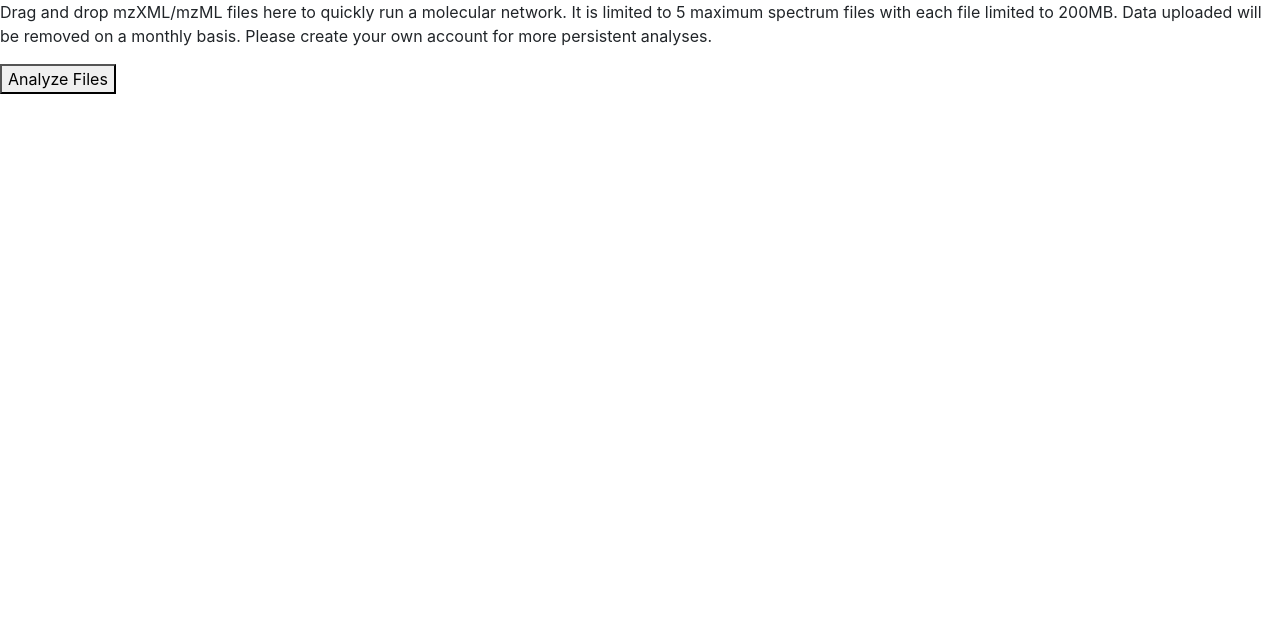
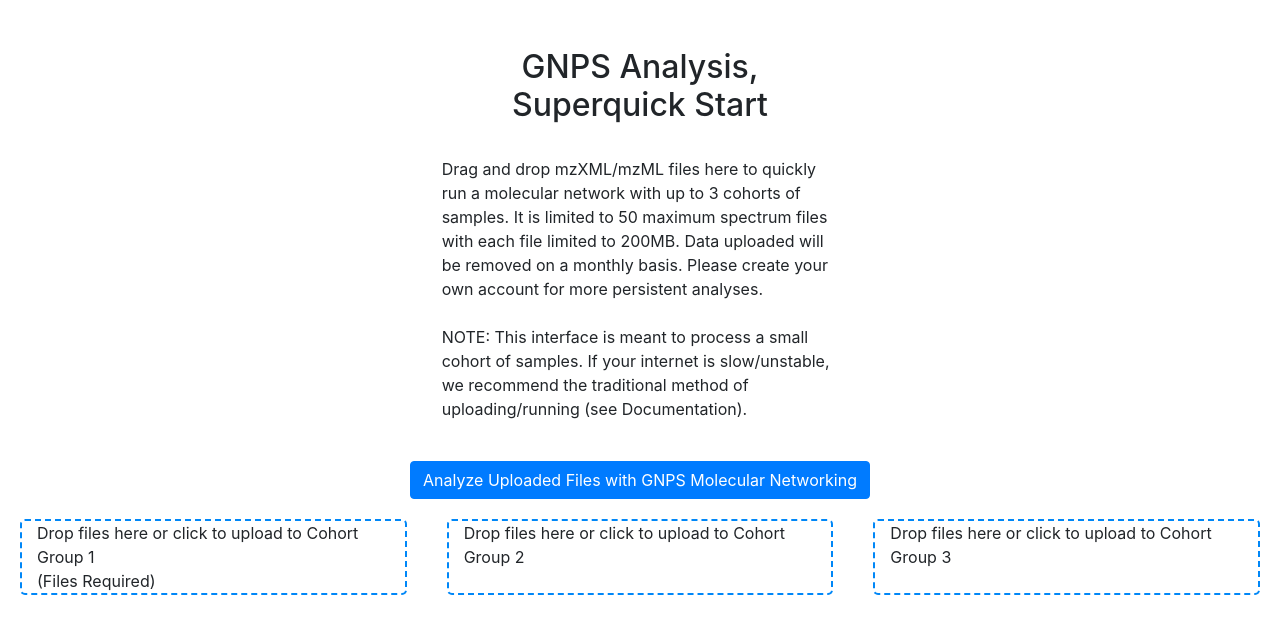
Before and after one commit to mwang87/GNPS_quickstart, a Flask app: page / in a window 1280 px wide. Shown: the part 69-703 px from the top of the page. Run offline with Flask 2, Linux system fonts and the light colour scheme; some libraries are stand-ins or nearby versions.

Commit message:
making the interface look nice

```diff
--- a/templates/dashboard.html
+++ b/templates/dashboard.html
@@ -16,6 +16,13 @@
     -->
     <script src="https://rawgit.com/enyo/dropzone/master/dist/dropzone.js"></script>
     <link rel="stylesheet" href="https://rawgit.com/enyo/dropzone/master/dist/dropzone.css">
+
+    <style>
+        .dropzone { border: 2px dashed #0087F7; border-radius: 5px; background: white; margin: 20px}
+        .dropzone .dz-message { font-weight: 400; }
+        .dropzone .dz-message .note { font-size: 0.8em; font-weight: 200; display: block; margin-top: 1.4rem; }
+        .container-fluid { min-height: 100%; height: 100%;}
+    </style>
 
 </head>
 
@@ -40,29 +47,82 @@
 
 
     <div>
-        <p>
-          Drag and drop mzXML/mzML files here to quickly run a molecular network. It is limited to 5 maximum spectrum files with each file limited to 200MB. Data uploaded will be removed on a monthly basis. Please create your own account for more persistent analyses.
-        </p>
 
-        <!-- Change /upload-target to your upload address -->
-        <form action="/upload-target" class="dropzone"></form>
-        <button onclick="myFunction()">Analyze Files</button>
+
+        <div class="container-fluid">
+            <br>
+            <br>
+            <div class="row">
+              <div class="col-sm"></div>
+              <div class="col-sm text-center">
+                  <h2>GNPS Analysis, Superquick Start</h2>
+              </div>
+              <div class="col-sm"></div>
+            </div>
+
+            <br>
+            <div class="row">
+              <div class="col-sm"></div>
+              <div class="col-sm">
+                      <p>
+                        Drag and drop mzXML/mzML files here to quickly run a molecular network with up to 3 cohorts of samples. It is limited to 50 maximum spectrum files with each file limited to 200MB. Data uploaded will be removed on a monthly basis. Please create your own account for more persistent analyses.
+                        <br>
+                        <br>
+                        NOTE: This interface is meant to process a small cohort of samples. If your internet is slow/unstable, we recommend the traditional method of uploading/running (see Documentation).
+                      </p>
+              </div>
+              <div class="col-sm"></div>
+            </div>
+
+            <br>
+
+            <div class="row">
+              <div class="col-sm"></div>
+              <div class="col-sm">
+                  <div class="text-center" >
+                      <button class="btn btn-primary" onclick="myFunction()">Analyze Uploaded Files with GNPS Molecular Networking</button>
+                  </div>
+              </div>
+              <div class="col-sm"></div>
+            </div>
+
+            <div class="row">
+                <div class="dropzone col-md" id="group1">
+                    <div class="dz-message">Drop files here or click to upload to Cohort Group 1 <br> (Files Required)
+                    </div>
+                </div>
+                <div class="dropzone col-md" id="group2">
+                    <div class="dz-message">Drop files here or click to upload to Cohort Group 2
+                    </div>
+                </div>
+                <div class="dropzone col-md" id="group3">
+                    <div class="dz-message">Drop files here or click to upload to Cohort Group 3
+                    </div>
+                </div>
+            </div>
+        </div>
+
     </div>
 
 
 
     <script>
+        group1dropzone = new Dropzone("#group1", { url: "/upload1", maxFilesize: 200, parallelUploads:1});
+        group2dropzone = new Dropzone("#group2", { url: "/upload2", maxFilesize: 200, parallelUploads:1});
+        group3dropzone = new Dropzone("#group3", { url: "/upload3", maxFilesize: 200, parallelUploads:1});
+
+
         function myFunction() {
             $.ajax({
             url: '/analyze',
             type: 'POST',
+            dataType: "json",
             success: function(response) {
-                remote_url = "https://gnps.ucsd.edu/ProteoSAFe/status.jsp?task=" + response
-                console.log(remote_url)
+                remote_url = "https://gnps.ucsd.edu/ProteoSAFe/status.jsp?task=" + response["task_id"]
                 window.location.assign(remote_url);
             },
             error: function(error) {
-                console.log(error);
+                alert(error["responseJSON"]["status"])
             }
         });
 
--- a/views.py
+++ b/views.py
@@ -20,16 +20,17 @@ ALLOWED_EXTENSIONS = set(['mgf', 'mzxml', 'mzml'])
 def homepage():
     response = make_response(render_template('dashboard.html'))
     response.set_cookie('username', str(uuid.uuid4()))
+    response.set_cookie('selectedFiles', "False")
     return response
 
 def allowed_file(filename):
     return '.' in filename and filename.rsplit('.', 1)[1].lower() in ALLOWED_EXTENSIONS
 
-@app.route('/upload-target', methods=['POST'])
-def upload():
-    #TODO: Check too big files
 
+def upload_single_file(request, group):
     username = request.cookies.get('username')
+
+    filename = ""
 
     if 'file' not in request.files:
         return "{}"
@@ -38,17 +39,50 @@ def upload():
         return "{}"
     if file and allowed_file(file.filename):
         filename = secure_filename(file.filename)
-        save_dir = os.path.join(app.config['UPLOAD_FOLDER'], username)
+        save_dir = os.path.join(app.config['UPLOAD_FOLDER'], username, group)
         if not os.path.exists(save_dir):
             os.makedirs(save_dir)
-        file.save(os.path.join(save_dir, filename))
+        local_filename = os.path.join(save_dir, filename)
+        file.save(local_filename)
+
+        #Uploading to FTP
+        upload_to_gnps(local_filename, username, group)
+
+        #Remove local file
+        os.remove(local_filename)
     else:
         print("not allowed")
         return "ERROR"
 
-    return "filename"
+    return json.dumps({"filename": filename})
 
-def upload_to_gnps(input_filename, folder_for_spectra):
+@app.route('/upload1', methods=['POST'])
+def upload_1():
+    upload_string = upload_single_file(request, "G1")
+    response = make_response(render_template('dashboard.html'))
+    response.set_cookie('selectedFiles', "True")
+
+    return response
+
+@app.route('/upload2', methods=['POST'])
+def upload_2():
+    upload_string = upload_single_file(request, "G2")
+    response = make_response(render_template('dashboard.html'))
+    response.set_cookie('selectedFiles', "True")
+
+    return response
+
+@app.route('/upload3', methods=['POST'])
+def upload_3():
+    upload_string = upload_single_file(request, "G3")
+    response = make_response(render_template('dashboard.html'))
+    response.set_cookie('selectedFiles', "True")
+
+    return response
+
+
+
+def upload_to_gnps(input_filename, folder_for_spectra, group_name):
     url = "ccms-ftp01.ucsd.edu"
 
     with ftputil.FTPHost(url, credentials.USERNAME, credentials.PASSWORD) as ftp_host:
@@ -58,34 +92,39 @@ def upload_to_gnps(input_filename, folder_for_spectra):
             ftp_host.mkdir(folder_for_spectra)
 
         ftp_host.chdir(folder_for_spectra)
+        if not group_name in ftp_host.listdir(ftp_host.curdir):
+            print("MAKING Group DIR")
+            ftp_host.mkdir(group_name)
+        ftp_host.chdir(group_name)
+
         ftp_host.upload(input_filename, os.path.basename(input_filename))
 
 @app.route('/analyze', methods=['POST'])
 def analyze():
     username = request.cookies.get('username')
+    if request.cookies.get('selectedFiles') == "False":
+        content = {'status': 'No Files Selected'}
+        return json.dumps(content), 417
+
+
     spectra_folder = os.path.join(app.config['UPLOAD_FOLDER'], username)
 
-    files_to_analyze = glob.glob(spectra_folder + "/*")
+    remote_dir = os.path.join("quickstart_GNPS", username)
+    task_id = launch_GNPS_workflow(remote_dir, "GNPS Quickstart Molecular Networking Analysis ", credentials.USERNAME, credentials.PASSWORD)
 
-    if len(files_to_analyze) > 5:
-        return ""
-
-    for input_file in files_to_analyze:
-        upload_to_gnps(input_file, username)
-
-    remote_dir = os.path.join("quickstart_GNPS", username)
-    task_id = launch_GNPS_workflow(remote_dir, "Analyzing Test Data", credentials.USERNAME, credentials.PASSWORD)
-
-    return task_id
+    content = {'status': 'Success', 'task_id': task_id}
+    return json.dumps(content), 200
 
 
 def launch_GNPS_workflow(ftp_path, job_description, username, password):
     invokeParameters = {}
     invokeParameters["workflow"] = "METABOLOMICS-SNETS"
     invokeParameters["protocol"] = "None"
-    invokeParameters["desc"] = "Qiita Clustering Job " + job_description
+    invokeParameters["desc"] = job_description
     invokeParameters["library_on_server"] = "d.speclibs;"
-    invokeParameters["spec_on_server"] = "d." + ftp_path + ";"
+    invokeParameters["spec_on_server"] = "d." + ftp_path + "/G1;"
+    invokeParameters["spec_on_server_group2"] = "d." + ftp_path + "/G2;"
+    invokeParameters["spec_on_server_group3"] = "d." + ftp_path + "/G3;"
     invokeParameters["tolerance.PM_tolerance"] = "2.0"
     invokeParameters["tolerance.Ion_tolerance"] = "0.5"
     invokeParameters["PAIRS_MIN_COSINE"] = "0.70"
```
Also changed, not shown: 2 other files.
